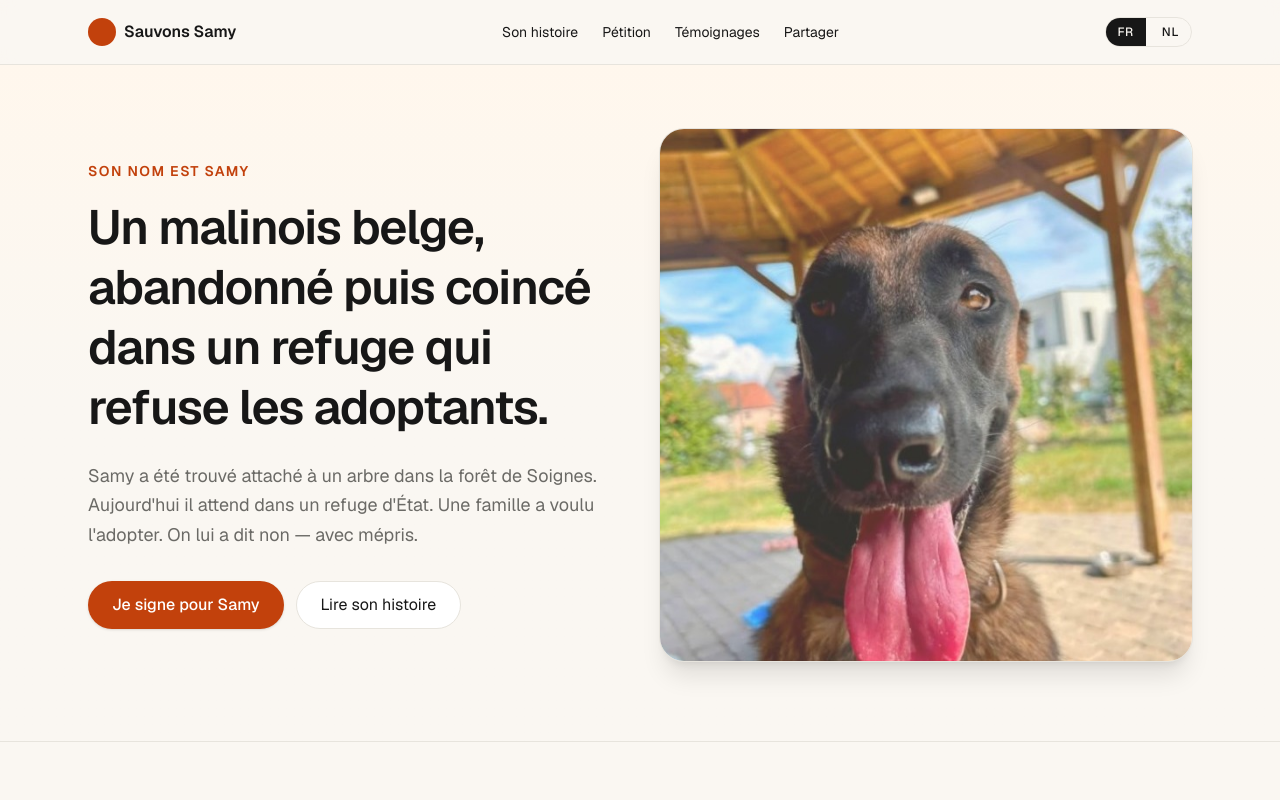
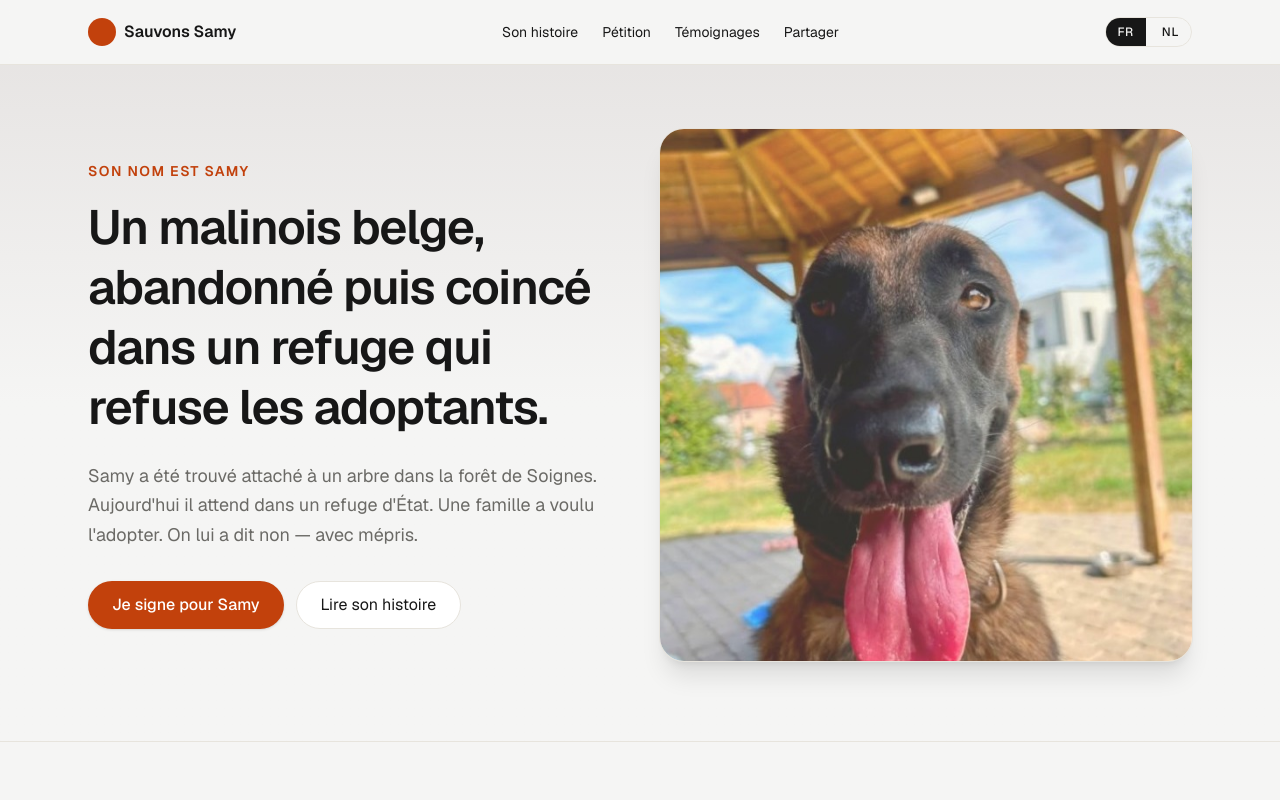
Before and after one commit to eventures-io/save-samy, a Next.js app: page /fr in a window 1280 px wide. Shown: the top 800 px of the page. Built offline with nearby package versions, Linux system fonts and the light colour scheme; no server answers.

Commit message:
style(theme): shift background from warm cream to neutral stone
Swap --background to #f5f5f4 and the hero gradient to from-stone-200
so the top-of-page fade matches the new neutral base.

```diff
--- a/app/globals.css
+++ b/app/globals.css
@@ -1,7 +1,7 @@
 @import "tailwindcss";
 
 :root {
-  --background: #faf7f2;
+  --background: #f5f5f4;
   --foreground: #171717;
   --accent: #c2410c;
   --accent-dark: #9a3412;
--- a/components/hero.tsx
+++ b/components/hero.tsx
@@ -6,7 +6,7 @@ export function Hero() {
 
   return (
     <section className="relative overflow-hidden">
-      <div className="absolute inset-0 -z-10 bg-gradient-to-b from-orange-50 via-background to-background" />
+      <div className="absolute inset-0 -z-10 bg-gradient-to-b from-stone-200 via-background to-background" />
       <div className="mx-auto max-w-6xl px-4 sm:px-6 pt-16 pb-20 grid gap-10 md:grid-cols-2 md:items-center">
         <div>
           <p className="text-sm uppercase tracking-widest text-accent font-semibold mb-4">
```
